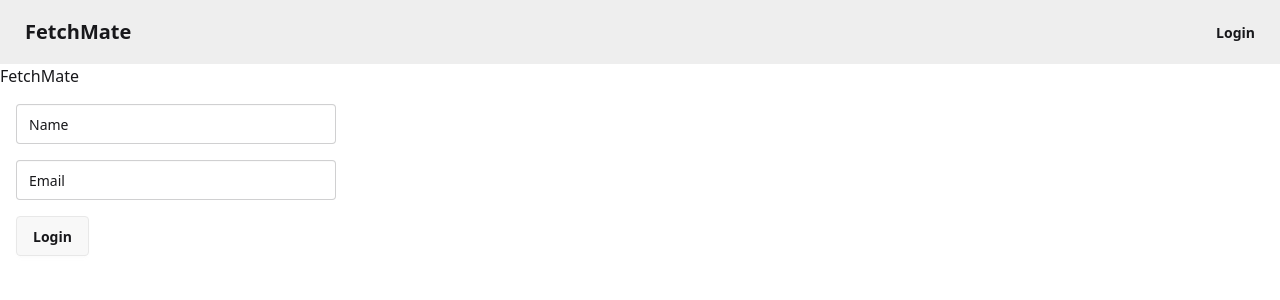
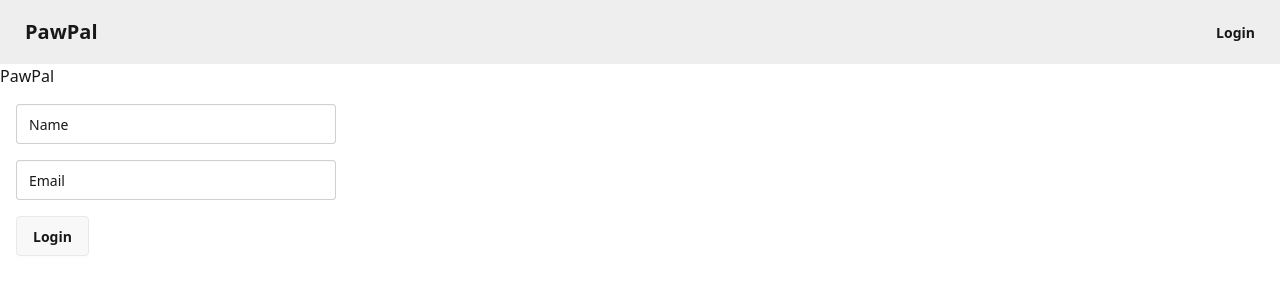
Before and after one commit to audse/fetch-test, a React (Vite) app: page /login in a window 1280 px wide. Shown: the top 300 px of the page. Built offline with nearby package versions, Linux system fonts and the light colour scheme; no server answers.

Commit message:
Rename to PawPal

```diff
--- a/index.html
+++ b/index.html
@@ -4,7 +4,7 @@
     <meta charset="UTF-8" />
     <link rel="icon" type="image/svg+xml" href="/vite.svg" />
     <meta name="viewport" content="width=device-width, initial-scale=1.0" />
-    <title>FetchMate</title>
+    <title>PawPal: Find Your New Best Friend</title>
   </head>
   <body>
     <div id="root"></div>
--- a/src/App.tsx
+++ b/src/App.tsx
@@ -23,7 +23,7 @@ function App() {
             <AuthProvider>
                 <Nav />
                 <header>
-                    <h1>FetchMate</h1>
+                    <h1>PawPal</h1>
                 </header>
                 <main>
                     <RouterProvider router={router} />
--- a/src/components/Nav.tsx
+++ b/src/components/Nav.tsx
@@ -6,7 +6,7 @@ export default function Nav() {
     return (
         <nav className="navbar bg-base-300">
             <section className="flex-1">
-                <a href="/" className="btn btn-ghost text-xl">FetchMate</a>
+                <a href="/" className="btn btn-ghost text-xl">PawPal</a>
             </section>
             <section className="flex-none">
                 { isAuthenticated
```
